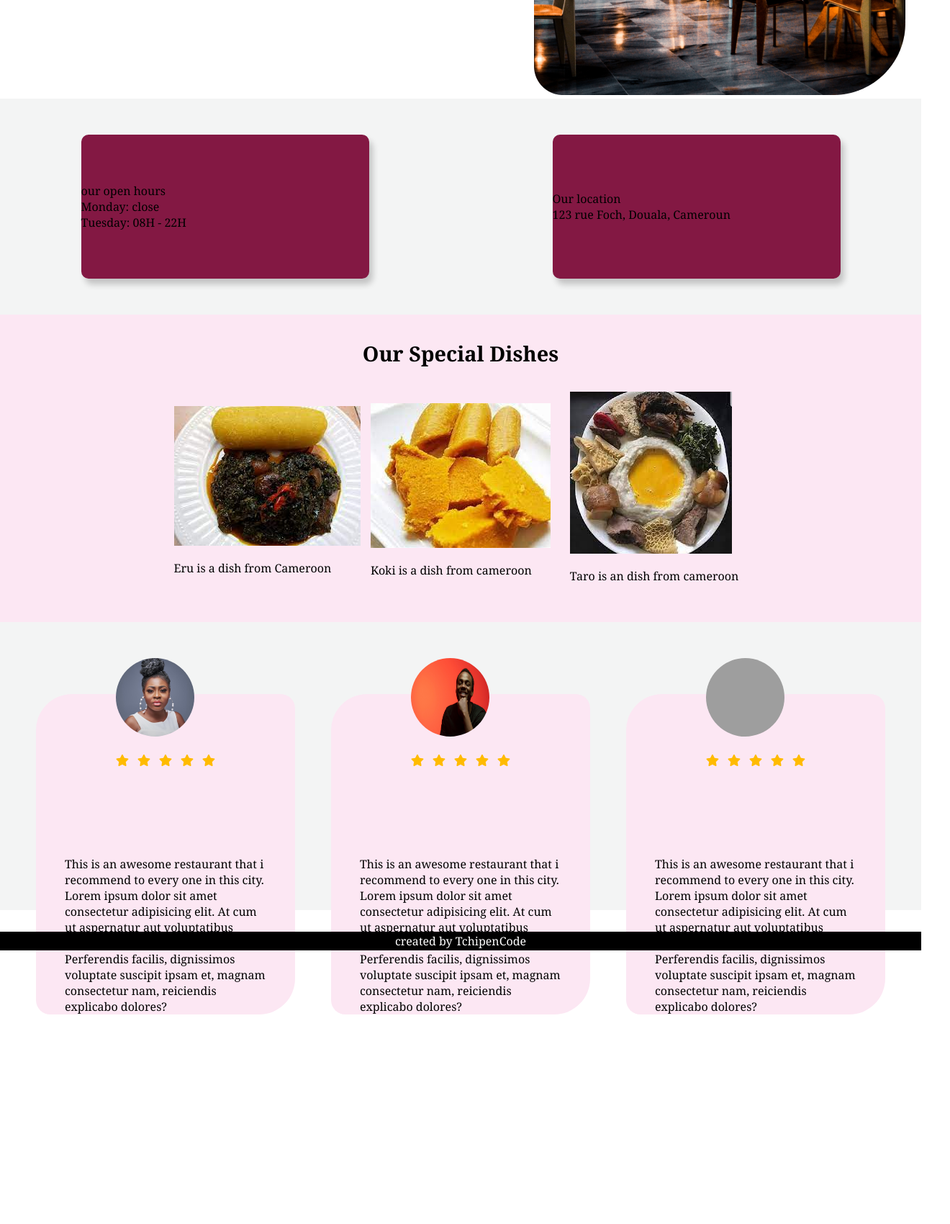
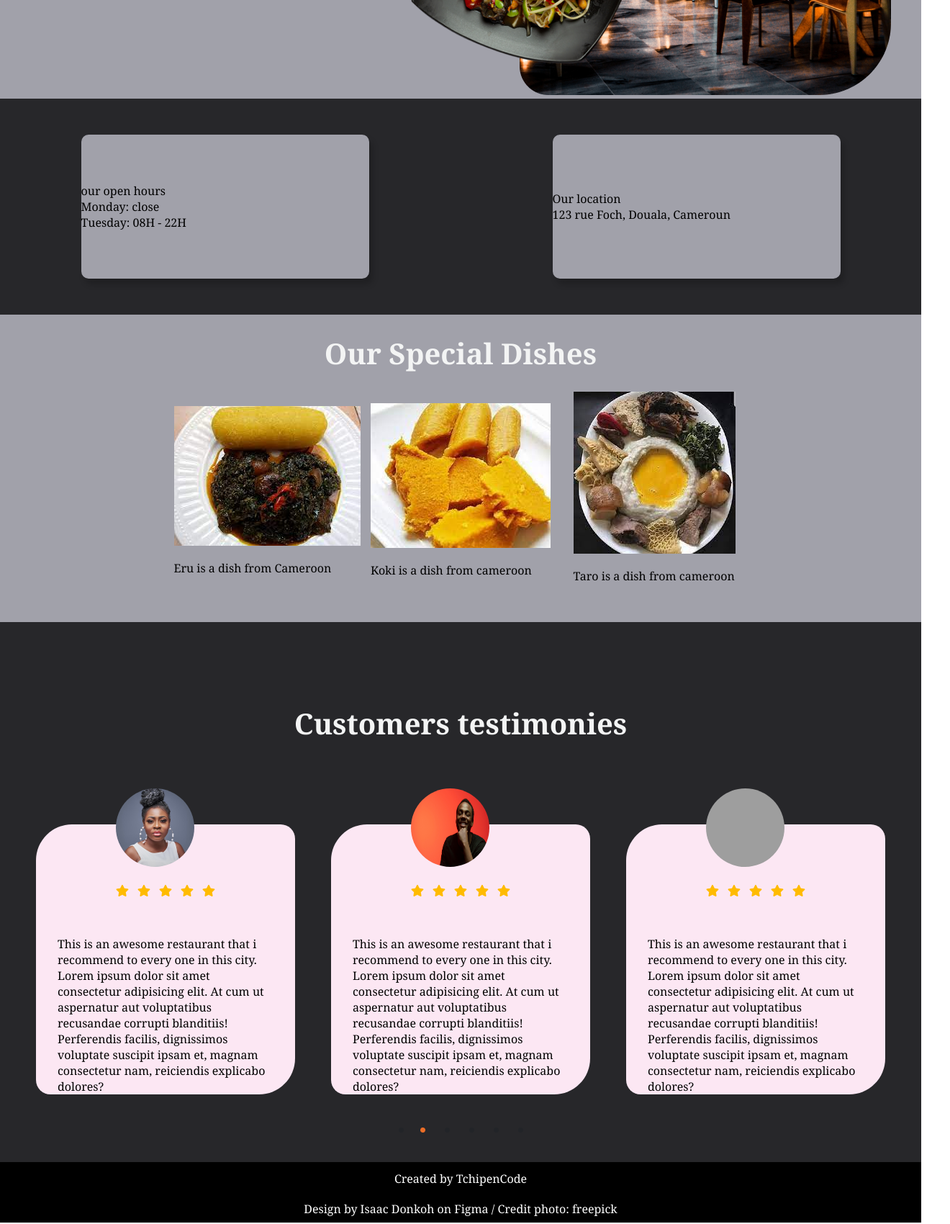
Before and after one commit to Tchipencode/Restaurant-Page, a website built with webpack: page src/index.html in a window 1280 px wide. Shown: the part 780-2480 px from the top of the page at 72% size, 1320 px wide, since content can reach past the window. Before the commit the page ends 2189 px from the top, so only its background shows below. Built offline with nearby package versions, Linux system fonts and the light colour scheme; grey boxes are pictures that could not be loaded.

Commit message:
page load v1 finish

```diff
--- a/src/pageLoad.js
+++ b/src/pageLoad.js
@@ -9,6 +9,7 @@ import Person2 from './images/person-2.jpg';
 import Person3 from './images/person-3.jpg';
 import Person4 from './images/person-4.jpg';
 import Stars from './images/Stars.png';
+import Dot from './images/Dot.png';
 
 
 
@@ -65,19 +66,20 @@ export default function pageContent(){
 
 
    const homePic= document.createElement("div");
+   homePic.classList.add("homePic");
    firstDiv.appendChild(homePic);
 
    const maskGroup= document.createElement("img");
    homePic.appendChild(maskGroup);
    maskGroup.src=Img4;
+   const dish= document.createElement("img");
+   dish.setAttribute("id", "dish");
+   homePic.appendChild(dish);
+   dish.src=Dish;
 
    const secondDiv= document.createElement("div");
    secondDiv.classList.add("secondDiv");
    content.appendChild(secondDiv);
-
-   // const info=document.createElement("div");
-   // info.classList.add("info");
-   // secondDiv.appendChild(info);
 
    const hourOpen=document.createElement("div");
    hourOpen.classList.add("hourOpen");
@@ -142,7 +144,7 @@ export default function pageContent(){
    myImgThree.setAttribute("id", "my-img-three");
    const dishDesc3=document.createElement("p");
    thirdDishes.appendChild(dishDesc3);
-   dishDesc3.textContent="Taro is an dish from cameroon";
+   dishDesc3.textContent="Taro is a dish from cameroon";
 
    const fourthDiv=document.createElement("div");
    fourthDiv.classList.add("fourthDiv");
@@ -151,6 +153,7 @@ export default function pageContent(){
    const feedTitle=document.createElement("div");
    fourthDiv.appendChild(feedTitle);
    feedTitle.classList.add("feedTitle");
+   feedTitle.textContent="Customers testimonies"
 
    const feedback=document.createElement("div");
    fourthDiv.appendChild(feedback);
@@ -210,10 +213,22 @@ export default function pageContent(){
    thirdFeed.appendChild(textDiv3);
    textDiv3.textContent= "This is an awesome restaurant that i recommend to every one in this city. Lorem ipsum dolor sit amet consectetur adipisicing elit. At cum ut aspernatur aut voluptatibus recusandae corrupti blanditiis! Perferendis facilis, dignissimos voluptate suscipit ipsam et, magnam consectetur nam, reiciendis explicabo dolores?";
 
+   const dot=document.createElement("div");
+   fourthDiv.appendChild(dot);
+   dot.classList.add("dot");
+   const dotImg=document.createElement("img");
+   dotImg.src=Dot;
+   dot.appendChild(dotImg);
+
    const footer=document.createElement("div");
    footer.classList.add("footer");
    document.body.appendChild(footer);
-   footer.textContent="created by TchipenCode"
+   const footerContent1=document.createElement("p");
+   footer.appendChild(footerContent1);
+   footerContent1.textContent="Created by TchipenCode";
+   const footerContent2=document.createElement("p");
+   footer.appendChild(footerContent2);
+   footerContent2.textContent="Design by Isaac Donkoh on Figma" +"  / Credit photo: freepick";
 
    return ( title, hourOpen, address, feedback, thirdDiv, fourthDiv, footer);
 
--- a/src/styles.css
+++ b/src/styles.css
@@ -6,8 +6,8 @@
 body, html{
    display: flex;
    flex-direction: column;
-   height: 100vh;
-   gap: 30px;
+   height: 100%;
+   width: 100%;
 }
 
 header{
@@ -18,9 +18,11 @@ header{
    height: 100px;
    width: 100%;
    position: fixed;
-   background-color: #fce7f3;
+   background-color: #52525b;
    border: none;
    box-shadow: 1px 2px 3px rgba(0, 0, 0, 0.4);
+   z-index: 1;
+   padding: 0px 20px 0px 20px;
 
 }
 nav{
@@ -33,36 +35,42 @@ nav{
 nav button{
    width: 100px;
    height: 40px;
-   background-color: #c026d3;
+   background-color: #71717a;
    border: none;
    border-radius: 5px;
    margin: 10px;
+   color: #F3F4F4;
+   font-size: 1rem;
 }
 .btnBook{
-   width: 100px;
+   width: 110px;
    height: 50px;
    border: none;
    border-radius: 10px 2px;
    box-shadow: 2px 3px 2px rgba(0, 0, b0, 0.4);
-   background-color: #be185d
+   background-color: #18181b;
+   color: #F3F4F4;
+   font-size: 1rem;
+   font-weight: bold;
 }
 #content{
    display: flex;
    flex-direction: column;
    justify-content: center;
    align-items: center;
-   /* flex: 1;    */
+   background-color: #a1a1aa;
 }
 .firstDiv{
    display: grid;
    grid-template-columns: 1fr 1fr;
    align-self: center;
    justify-items: center;
-   /* gap: 20px; */
-   /* margin-top: 200px; */
    margin: 200px 0px 0px 80px;
-   width: 100%;
-   /* width: 1000px; */
+   /* width: 100%; */
+   background-color: #a1a1aa;
+   position: relative;
+   /* padding: 0px 30px 0px 30px; */
+
 }
 .home-title{
    display: grid;
@@ -83,7 +91,7 @@ h3{
 #btnMenu{
    width: 170px;
    height: 50px;
-   background-color: #1f2937;
+   background-color: #71717a;
    border: none;
    border-radius: 8px 2px;
    margin: 10px;
@@ -96,7 +104,7 @@ h3{
 #btnSubBook{
    width: 170px;
    height: 50px;
-   background-color: #c026d3;
+   background-color: #18181b;
    border: none;
    border-radius: 8px 2px;
    margin: 10px;
@@ -105,9 +113,16 @@ h3{
    font-weight: 120px;
    box-shadow: 5px 8px 8px rgba(0, 0, 0, 0.2);
 }
-/* #plate{
+/* .homePic{
    position: relative;
 } */
+#dish{
+   position: absolute;
+   top: 320px;
+   left: 470px;
+   /* right: 450px; */
+
+}
 
 .secondDiv{
    display: grid;
@@ -118,6 +133,7 @@ h3{
    gap: 30px;
    width: 100%;
    height: 300px;
+   background-color: #27272a;
 }
 
 .hourOpen{
@@ -126,7 +142,7 @@ h3{
    justify-content: center;
    border: none;
    border-radius: 10px;
-   background-color: #831843;
+   background-color: #a1a1aa;
    width: 400px;
    height: 200px;
    box-shadow: 5px 8px 8px rgba(0, 0, 0, 0.2);
@@ -138,25 +154,20 @@ h3{
    justify-content: center;
    border: none;
    border-radius: 10px;
-   background-color: #831843;
+   background-color: #a1a1aa;
    width: 400px;
    height: 200px;
    box-shadow: 5px 8px 8px rgba(0, 0, 0, 0.2);
 
 }
-.feedback{
-   background-color: #F3F4F4;
-   border: none;
-   height: 300px;
 
-}
 .thirdDiv{
    display: grid;
    grid-template-rows: 1fr 3fr;
    align-items: center;
    justify-items: center;
-   background-color: #fce7f3;
    width: 100%;
+   background-color: #a1a1aa;
 
 }
 .dishDiv{
@@ -165,18 +176,19 @@ h3{
    align-items: center;
    justify-items: center;
    gap: 10px;
-   background-color: #fce7f3;
+   background-color: #a1a1aa;
 
 }
 #dishTitle{
-   font-size: 1.8rem;
+   font-size: 2.5rem;
    font-weight: bold;
+   color: #F3F4F4;
 }
 .firstDishes, .secondDishes, .thirdDishes{
    display: grid;
    grid-template-rows: 3fr 1fr;
    gap: 20px;
-   background-color: #fce7f3;
+   background-color: #a1a1aa;
    border: none
 
 }
@@ -187,15 +199,18 @@ h3{
 
 .fourthDiv{
    display: grid;
-   grid-template-rows: 1fr 3fr;
+   grid-template-rows: 3fr 4fr 1fr;
    align-items: center;
    justify-items: center;
-   background-color: #F3F4F4;
+   background-color: #27272a;;
    width: 100%;
+
 }
 .feedTitle{
-   font-size: 1.8rem;
+   font-size: 2.5rem;
    font-weight: bold;
+   color: #F3F4F4;
+   margin-top: 0px;
 
 }
 .feedback{
@@ -204,24 +219,25 @@ h3{
    align-items: center;
    justify-items: center;
    gap: 50px;
-   background-color: #F3F4F4;
+   background-color: #27272a;
    margin: 0px 50px 0px 50px;
 
 }
 .firstFeed, .secondFeed, .thirdFeed{
    display: grid;
-   grid-template-rows: 1fr 1fr;
+   grid-template-rows: 1fr 2fr;
    align-items: start;
    justify-items: center;
-   gap: 5px;
+   gap: 0px;
    background-color: #fce7f3;
    border-radius: 50px 20px;
-   /* position: relative; */
+   /* height: 200px; */
 
 }
 .person1, .person2, .person3{
    position: relative;
    top:-50px;
+   height: 100px;
 
 }
 /* .person1 img{
@@ -230,22 +246,29 @@ h3{
 #persImgOne, #persImgTwo, #persImgThree{
    display: flex;
    flex-direction: column;
-
    border-radius: 100px;
    width: 109px;
    height: 109px;
 }
 .textDiv1, .textDiv2, .textDiv3{
-   margin: 0px 40px 0px 40px;
+   display: flex;
+   justify-content: center;
+   align-items: center;
+   margin: 30px 30px 0px 30px;
    /* text-align: center; */
 }
 .footer{
    display: flex;
-   justify-content: center;
+   flex-direction: column;
+   justify-content: space-between;
    align-items: center;
    background-color: black;
    color: white;
    font-size: 1rem;
    height: 80px;
    border: 2px solid black;
+
 }
+.footer p{
+   padding: 10px;
+}
```
Also changed, not shown: src/images/Dot.png (added).
